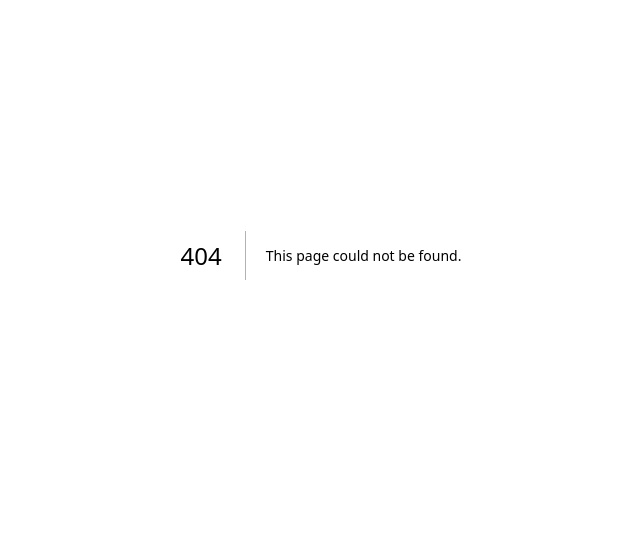
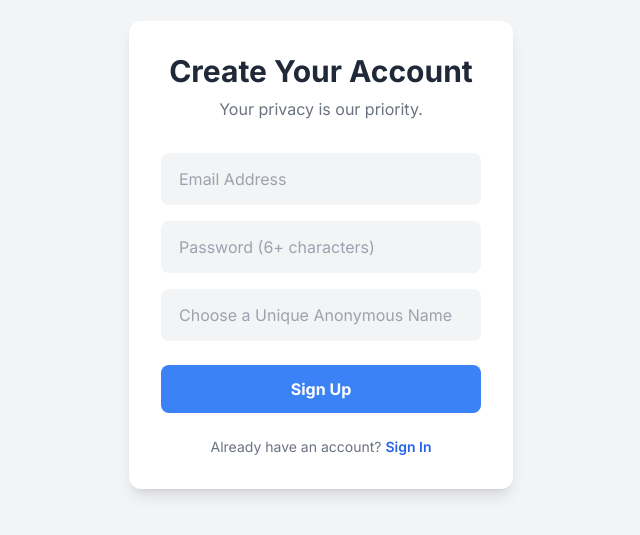
Before and after one commit to Praju0911/Digital-Mental-Health-System, a Next.js app in the folder frontend/: page /register in a window 1280 px wide. Before the commit this address had no page. Shown: the part 145-680 px from the top of the page, without its empty margins (319-959 px from the left). Built offline with nearby package versions, Linux system fonts and the light colour scheme.

Commit message:
added register form

```diff
--- a/frontend/src/app/login/page.jsx
+++ b/frontend/src/app/login/page.jsx
@@ -3,6 +3,7 @@ import { useState } from 'react';
 import { auth } from '@/lib/firebase';
 import { signInWithEmailAndPassword } from 'firebase/auth';
 import { useRouter } from 'next/navigation';
+import Link from 'next/link'; // Import the Link component
 
 export default function Login() {
   const [email, setEmail] = useState('');
@@ -15,18 +16,19 @@ export default function Login() {
     setError('');
     try {
       await signInWithEmailAndPassword(auth, email, password);
-      if (email.includes('student')) {
-        router.push('/student/dashboard');
-      } else if (email.includes('professional')) {
+
+      // Improved Routing Logic:
+      // If it's a professional or admin, go to their dashboard.
+      // Otherwise, assume it's a student.
+      if (email.includes('professional')) {
         router.push('/professional/dashboard');
       } else if (email.includes('admin')) {
         router.push('/admin/dashboard');
       } else {
-         setError("Could not determine user role from email.");
+        router.push('/student/dashboard');
       }
     } catch (err) {
-      // More specific error messages
-      if (err.code === 'auth/wrong-password' || err.code === 'auth/user-not-found' || err.code === 'auth/invalid-credential') {
+      if (err.code === 'auth/invalid-credential' || err.code === 'auth/wrong-password' || err.code === 'auth/user-not-found') {
         setError('Invalid email or password. Please try again.');
       } else {
         setError('An error occurred during login.');
@@ -40,12 +42,8 @@ export default function Login() {
       {/* Left side - Welcome message */}
       <div className="hidden lg:flex flex-col items-center justify-center bg-gradient-to-br from-blue-500 to-indigo-600 text-white p-12">
         <div className="w-16 h-16 bg-white/30 rounded-full flex items-center justify-center mb-6">
-            {/* Simple SVG icon for mental health / support */}
-            <svg xmlns="http://www.w3.org/2000/svg" className="h-8 w-8 text-white" fill="none" viewBox="0 0 24 24" stroke="currentColor">
-                <path strokeLinecap="round" strokeLinejoin="round" strokeWidth={2} d="M4.318 6.318a4.5 4.5 0 000 6.364L12 20.364l7.682-7.682a4.5 4.5 0 00-6.364-6.364L12 7.636l-1.318-1.318a4.5 4.5 0 00-6.364 0z" />
-            </svg>
+            <svg xmlns="http://www.w3.org/2000/svg" className="h-8 w-8 text-white" fill="none" viewBox="0 0 24 24" stroke="currentColor"><path strokeLinecap="round" strokeLinejoin="round" strokeWidth={2} d="M4.318 6.318a4.5 4.5 0 000 6.364L12 20.364l7.682-7.682a4.5 4.5 0 00-6.364-6.364L12 7.636l-1.318-1.318a4.5 4.5 0 00-6.364 0z" /></svg>
         </div>
-
         <h1 className="text-4xl font-bold mb-4 text-center">Your Safe Space</h1>
         <p className="text-lg text-center text-indigo-100">
           Confidential and professional mental health support, right when you need it.
@@ -94,6 +92,14 @@ export default function Login() {
             </button>
             {error && <p className="text-red-500 text-sm mt-4 text-center">{error}</p>}
           </form>
+
+          {/* --- Link to Registration Page --- */}
+          <p className="text-center text-sm text-gray-500 mt-6">
+            Don't have an account?{' '}
+            <Link href="/register" className="font-semibold text-blue-600 hover:underline">
+              Sign Up
+            </Link>
+          </p>
         </div>
       </div>
     </div>
--- a/frontend/src/app/professional/dashboard/page.jsx
+++ b/frontend/src/app/professional/dashboard/page.jsx
@@ -2,9 +2,8 @@
 import { useState, useEffect } from 'react';
 import { auth, db } from '@/lib/firebase';
 import { collection, onSnapshot, query, orderBy, doc, updateDoc, deleteDoc } from 'firebase/firestore';
-import { onAuthStateChanged } from 'firebase/auth';
+import { onAuthStateChanged, signOut } from 'firebase/auth';
 import { useRouter } from 'next/navigation';
-import Link from 'next/link';
 
 export default function ProfessionalDashboard() {
   const [user, setUser] = useState(null);
@@ -28,11 +27,8 @@ export default function ProfessionalDashboard() {
   // Listen for real-time updates on the chat queue
   useEffect(() => {
     const q = query(collection(db, "chatQueue"), orderBy("requestedAt", "asc"));
-    const unsubscribe = onSnapshot(q, (querySnapshot) => {
-      const queue = [];
-      querySnapshot.forEach((doc) => {
-        queue.push({ id: doc.id, ...doc.data() });
-      });
+    const unsubscribe = onSnapshot(q, (snapshot) => {
+      const queue = snapshot.docs.map(doc => ({ id: doc.id, ...doc.data() }));
       setChatQueue(queue);
     });
     return () => unsubscribe();
@@ -41,18 +37,27 @@ export default function ProfessionalDashboard() {
   const handleAcceptChat = async (request) => {
     if (!user) return;
 
-    // 1. Update the session document to active and add professional's ID
+    // Update the session document to active
     const sessionRef = doc(db, 'chatSessions', request.sessionId);
     await updateDoc(sessionRef, {
         professionalId: user.uid,
         status: 'active'
     });
 
-    // 2. Remove the request from the queue collection
+    // Remove the request from the queue
     await deleteDoc(doc(db, 'chatQueue', request.id));
 
-    // 3. Redirect to the dedicated professional chat room
+    // Redirect to the professional chat room
     router.push(`/professional/chat/${request.sessionId}`);
+  };
+
+  const handleLogout = async () => {
+    try {
+      await signOut(auth);
+      router.push('/login');
+    } catch (error) {
+      console.error("Error signing out:", error);
+    }
   };
 
   if (!user) return <p className="text-center mt-20">Loading...</p>;
@@ -65,9 +70,12 @@ export default function ProfessionalDashboard() {
             <h1 className="text-3xl font-bold text-gray-800">Welcome, {userName}</h1>
             <p className="text-gray-500 mt-1">Students are waiting for your support.</p>
           </div>
-          <Link href="/login" onClick={() => auth.signOut()} className="bg-indigo-600 text-white font-bold py-2 px-4 rounded-lg hover:bg-indigo-700 transition">
+          <button
+            onClick={handleLogout}
+            className="bg-indigo-600 text-white font-bold py-2 px-4 rounded-lg hover:bg-indigo-700 transition"
+          >
             Logout
-          </Link>
+          </button>
         </div>
       </header>
 
@@ -77,9 +85,10 @@ export default function ProfessionalDashboard() {
           <div className="space-y-4">
             {chatQueue.length > 0 ? (
               chatQueue.map((request) => (
-                <div key={request.id} className="p-4 border rounded-lg flex justify-between items-center bg-gray-50">
+                <div key={request.id} className="p-4 border rounded-lg flex justify-between items-center bg-gray-50 hover:bg-gray-100 transition">
                   <div>
-                    <p className="font-semibold text-gray-700">Student Email: {request.studentEmail}</p>
+                    {/* --- UPDATED PART: Displaying anonymousName --- */}
+                    <p className="font-semibold text-gray-700">Student: {request.anonymousName}</p>
                     <p className="text-sm text-gray-500">
                       Requested at: {new Date(request.requestedAt?.toDate()).toLocaleTimeString()}
                     </p>
--- /dev/null
+++ b/frontend/src/app/register/page.jsx
@@ -0,0 +1,93 @@
+"use client";
+import { useState } from 'react';
+import { auth, db } from '@/lib/firebase';
+import { createUserWithEmailAndPassword } from 'firebase/auth';
+import { doc, setDoc } from 'firebase/firestore';
+import { useRouter } from 'next/navigation';
+import Link from 'next/link';
+
+export default function Register() {
+  const [email, setEmail] = useState('');
+  const [password, setPassword] = useState('');
+  const [anonymousName, setAnonymousName] = useState('');
+  const [error, setError] = useState('');
+  const router = useRouter();
+
+  const handleRegister = async (e) => {
+    e.preventDefault();
+    setError('');
+    if (anonymousName.trim().length < 3) {
+      setError("Anonymous name must be at least 3 characters.");
+      return;
+    }
+    try {
+      // Step 1: Create the user in Firebase Auth
+      const userCredential = await createUserWithEmailAndPassword(auth, email, password);
+      const user = userCredential.user;
+
+      // Step 2: Save the anonymous username in Firestore
+      // We create a document in a 'users' collection with the user's UID as the ID
+      await setDoc(doc(db, "users", user.uid), {
+        anonymousName: anonymousName,
+        email: user.email // Store email for reference if needed, but don't show it
+      });
+
+      // Step 3: Redirect to the student dashboard
+      router.push('/student/dashboard');
+
+    } catch (err) {
+      if (err.code === 'auth/email-already-in-use') {
+        setError('This email address is already registered.');
+      } else {
+        setError('Failed to create an account. Please try again.');
+      }
+      console.error("Registration Error:", err);
+    }
+  };
+
+  return (
+    <div className="min-h-screen flex items-center justify-center bg-gray-100">
+      <div className="p-8 bg-white rounded-xl shadow-lg w-full max-w-sm">
+        <h1 className="text-3xl font-bold mb-2 text-center text-gray-800">Create Your Account</h1>
+        <p className="text-gray-500 mb-8 text-center">Your privacy is our priority.</p>
+        <form onSubmit={handleRegister}>
+          <input
+            type="email"
+            value={email}
+            onChange={(e) => setEmail(e.target.value)}
+            placeholder="Email Address"
+            required
+            className="w-full px-4 py-3 mb-4 bg-gray-100 border-2 border-transparent rounded-lg focus:outline-none focus:ring-2 focus:ring-blue-500"
+          />
+          <input
+            type="password"
+            value={password}
+            onChange={(e) => setPassword(e.target.value)}
+            placeholder="Password (6+ characters)"
+            required
+            minLength="6"
+            className="w-full px-4 py-3 mb-4 bg-gray-100 border-2 border-transparent rounded-lg focus:outline-none focus:ring-2 focus:ring-blue-500"
+          />
+          <input
+            type="text"
+            value={anonymousName}
+            onChange={(e) => setAnonymousName(e.target.value)}
+            placeholder="Choose a Unique Anonymous Name"
+            required
+            className="w-full px-4 py-3 mb-6 bg-gray-100 border-2 border-transparent rounded-lg focus:outline-none focus:ring-2 focus:ring-blue-500"
+          />
+          <button type="submit" className="w-full bg-blue-500 text-white font-bold py-3 px-4 rounded-lg hover:bg-blue-600 transition">
+            Sign Up
+          </button>
+          {error && <p className="text-red-500 text-sm mt-4 text-center">{error}</p>}
+        </form>
+        <p className="text-center text-sm text-gray-500 mt-6">
+          Already have an account?{' '}
+          <Link href="/login" className="font-semibold text-blue-600 hover:underline">
+            Sign In
+          </Link>
+        </p>
+      </div>
+    </div>
+  );
+}
--- a/frontend/src/app/student/dashboard/page.jsx
+++ b/frontend/src/app/student/dashboard/page.jsx
@@ -1,24 +1,29 @@
 "use client";
 import { useState, useEffect } from 'react';
 import { auth, db } from '@/lib/firebase';
-import { collection, addDoc, serverTimestamp, query, where, getDocs } from 'firebase/firestore';
-import { onAuthStateChanged, signOut } from 'firebase/auth'; // Import signOut
+import { collection, addDoc, serverTimestamp, query, where, getDocs, doc, getDoc } from 'firebase/firestore';
+import { onAuthStateChanged, signOut } from 'firebase/auth';
 import { useRouter } from 'next/navigation';
-import StressMeter from '@/app/components/StressMeter';
+import StressMeter from '@/app/components/StressMeter'; // Import the Stress Meter
 
 export default function StudentDashboard() {
   const [user, setUser] = useState(null);
   const [status, setStatus] = useState('');
   const [userName, setUserName] = useState('Student');
-  const [stressSubmitted, setStressSubmitted] = useState(false);
+  const [stressSubmitted, setStressSubmitted] = useState(false); // Controls the view
   const router = useRouter();
 
   useEffect(() => {
     const unsubscribe = onAuthStateChanged(auth, (currentUser) => {
       if (currentUser) {
         setUser(currentUser);
-        const nameFromEmail = currentUser.email.split('@')[0];
-        setUserName(nameFromEmail.charAt(0).toUpperCase() + nameFromEmail.slice(1));
+        // Fetch the anonymous username from Firestore to display in the header
+        const userDocRef = doc(db, "users", currentUser.uid);
+        getDoc(userDocRef).then(docSnap => {
+          if (docSnap.exists()) {
+            setUserName(docSnap.data().anonymousName);
+          }
+        });
       } else {
         router.push('/login');
       }
@@ -39,22 +44,29 @@ export default function StudentDashboard() {
     }
 
     setStatus('Sending request...');
+    // Fetch the user's anonymous name before creating the request
+    const userDocRef = doc(db, "users", user.uid);
+    const userDoc = await getDoc(userDocRef);
+    const anonymousName = userDoc.exists() ? userDoc.data().anonymousName : 'AnonymousStudent';
+
     const sessionRef = await addDoc(collection(db, "chatSessions"), {
         studentId: user.uid,
         createdAt: serverTimestamp(),
         status: 'pending'
     });
+
+    // Add the ANONYMOUS name to the queue, not the email
     await addDoc(collection(db, "chatQueue"), {
         studentId: user.uid,
-        studentEmail: user.email,
+        anonymousName: anonymousName,
         sessionId: sessionRef.id,
         requestedAt: serverTimestamp()
     });
+
     setStatus('Chat request sent! Waiting for a professional.');
     router.push(`/student/chat/${sessionRef.id}`);
   };
 
-  // --- NEW LOGOUT FUNCTION ---
   const handleLogout = async () => {
     try {
       await signOut(auth);
@@ -76,7 +88,6 @@ export default function StudentDashboard() {
               {stressSubmitted ? "Thank you for checking in." : "Let's start with your daily check-in."}
             </p>
           </div>
-          {/* --- NEW LOGOUT BUTTON --- */}
           <button
             onClick={handleLogout}
             className="bg-red-500 text-white font-bold py-2 px-4 rounded-lg hover:bg-red-600 transition"
@@ -88,8 +99,10 @@ export default function StudentDashboard() {
 
       <main className="flex items-center justify-center py-8 px-4">
         {!stressSubmitted ? (
+          // Show Stress Meter and pass the onSubmitted function
           <StressMeter userId={user.uid} onSubmitted={() => setStressSubmitted(true)} />
         ) : (
+          // After submission, show the "Thank You" message and chat button
           <div className="bg-white p-8 rounded-xl shadow-lg flex flex-col items-center text-center max-w-md">
               <div className="w-16 h-16 bg-green-100 rounded-full flex items-center justify-center mb-6">
                 <svg className="w-8 h-8 text-green-500" fill="none" stroke="currentColor" viewBox="0 0 24 24" xmlns="http://www.w3.org/2000/svg"><path strokeLinecap="round" strokeLinejoin="round" strokeWidth="2" d="M5 13l4 4L19 7"></path></svg>
```
